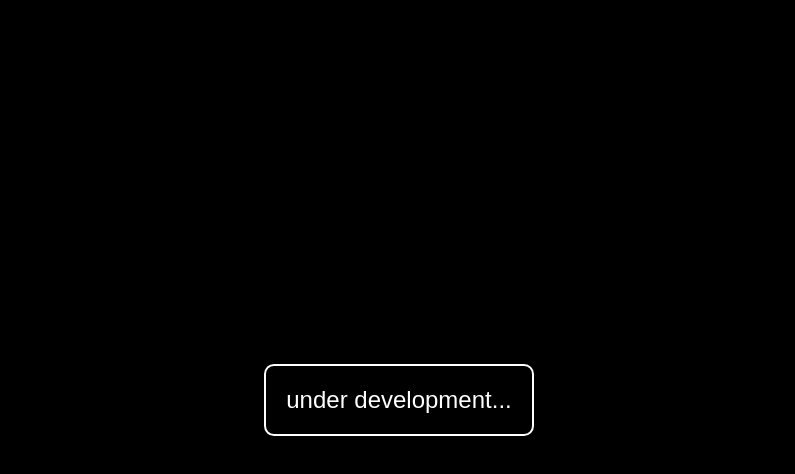
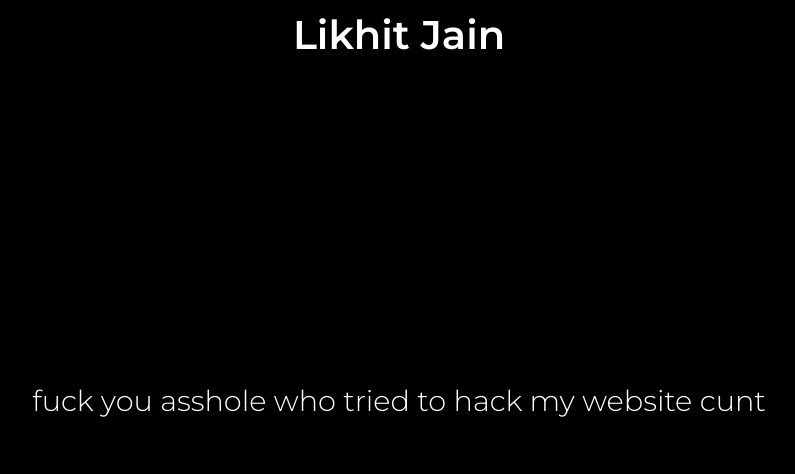
Before and after one commit to thelikhit/likhitjain-website, a plain HTML site: page index.html in a window 1280 px wide. Shown: the whole page, without its empty margins (241-1036 px from the left). Drawn offline with Linux system fonts and the light colour scheme.

Commit message:
Update index.html

```diff
--- a/index.html
+++ b/index.html
@@ -5,26 +5,49 @@
     <meta name="viewport" content="width=device-width, initial-scale=1.0">
     <title>Under Development</title>
     <style>
+        @import url('https://fonts.googleapis.com/css2?family=Montserrat:wght@300;600&display=swap');
+
         body {
             margin: 0;
-            display: flex;
-            justify-content: center;
-            align-items: center;
-            height: 100vh;
             background-color: black;
             color: white;
-            font-family: Arial, sans-serif;
+            display: flex;
+            flex-direction: column;
+            align-items: center;
+            justify-content: center;
+            height: 100vh;
+            font-family: 'Montserrat', sans-serif;
         }
+
+        header {
+            font-size: 2.5rem;
+            font-weight: 600;
+            text-align: center;
+            position: absolute;
+            top: 0;
+            width: 100%;
+            padding: 10px 0;
+            background-color: black;
+        }
+
         .message {
+            font-size: 1.8rem;
+            font-weight: 300;
             text-align: center;
-            padding: 20px;
-            border: 2px solid white;
-            border-radius: 10px;
-            font-size: 1.5rem;
+        }
+
+        .content {
+            display: flex;
+            flex: 1;
+            align-items: center;
+            justify-content: center;
         }
     </style>
 </head>
 <body>
-    <div class="message">under development...</div>
+    <header>Likhit Jain</header>
+    <div class="content">
+        <div class="message">fuck you asshole who tried to hack my website cunt</div>
+    </div>
 </body>
 </html>
```
